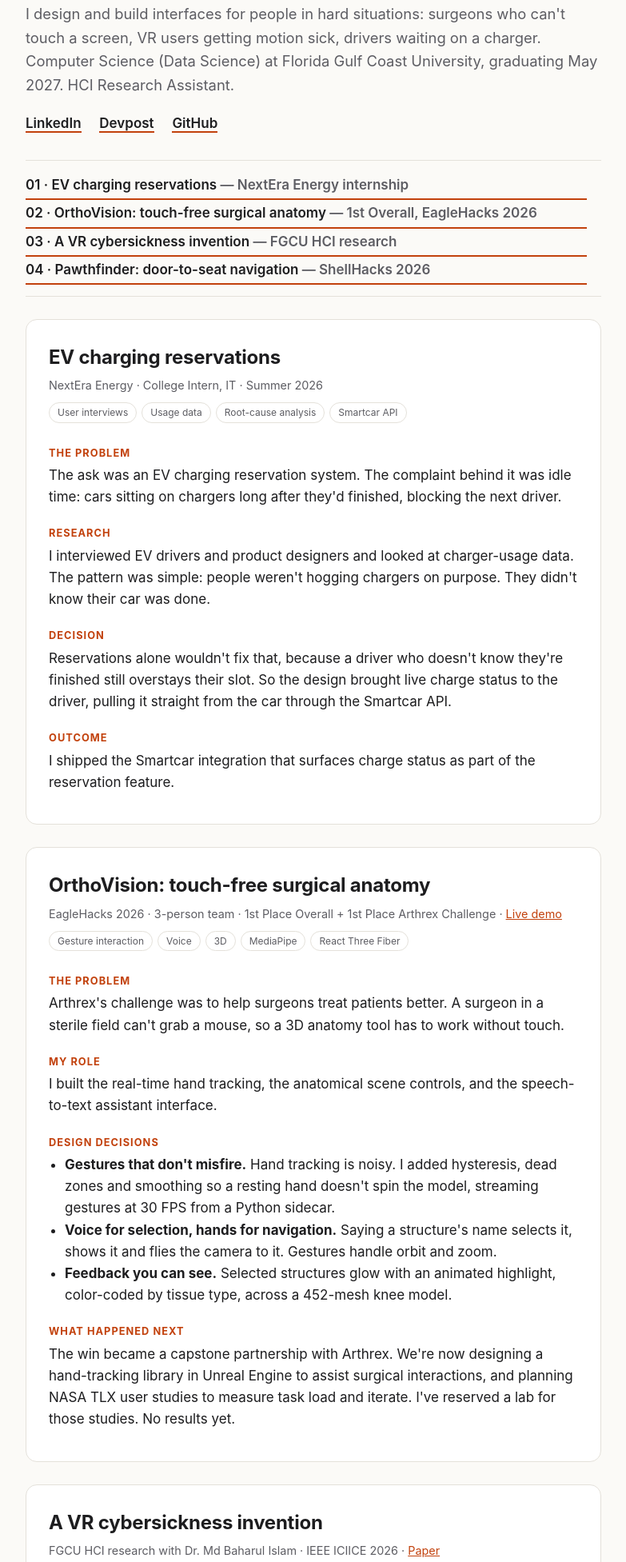
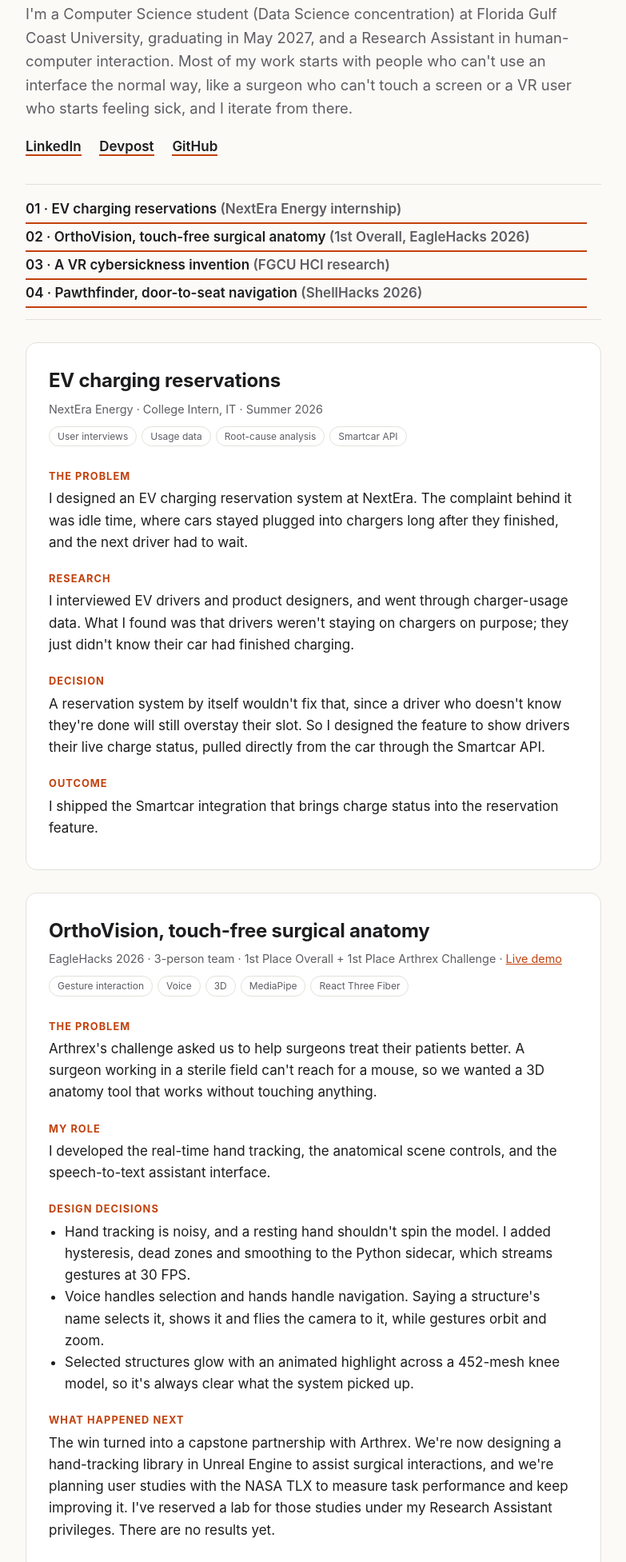
Before and after one commit to dennisr7/dennisr7.github.io, a plain HTML site: page index.html in a window 1280 px wide. Shown: the part 107-2060 px from the top of the page at 80% size, without its empty margins (248-1031 px from the left). Drawn offline with Linux system fonts and the light colour scheme.

Commit message:
Rewrite portfolio text in Dennis's voice

```diff
--- a/index.html
+++ b/index.html
@@ -33,7 +33,7 @@ a{color:var(--accent)}
 <main>
 <header>
 <h1>Dennis Ray Filho</h1>
-<p class="lede">I design and build interfaces for people in hard situations: surgeons who can't touch a screen, VR users getting motion sick, drivers waiting on a charger. Computer Science (Data Science) at Florida Gulf Coast University, graduating May 2027. HCI Research Assistant.</p>
+<p class="lede">I'm a Computer Science student (Data Science concentration) at Florida Gulf Coast University, graduating in May 2027, and a Research Assistant in human-computer interaction. Most of my work starts with people who can't use an interface the normal way, like a surgeon who can't touch a screen or a VR user who starts feeling sick, and I iterate from there.</p>
 <div class="links">
 <a href="https://www.linkedin.com/in/dennis-ray-filho-09258727b">LinkedIn</a>
 <a href="https://devpost.com/dennisr7">Devpost</a>
@@ -42,10 +42,10 @@ a{color:var(--accent)}
 </header>
 
 <nav class="toc">
-<a href="#ev">01 · EV charging reservations <span>— NextEra Energy internship</span></a>
-<a href="#ortho">02 · OrthoVision: touch-free surgical anatomy <span>— 1st Overall, EagleHacks 2026</span></a>
-<a href="#bcv">03 · A VR cybersickness invention <span>— FGCU HCI research</span></a>
-<a href="#paw">04 · Pawthfinder: door-to-seat navigation <span>— ShellHacks 2026</span></a>
+<a href="#ev">01 · EV charging reservations <span>(NextEra Energy internship)</span></a>
+<a href="#ortho">02 · OrthoVision, touch-free surgical anatomy <span>(1st Overall, EagleHacks 2026)</span></a>
+<a href="#bcv">03 · A VR cybersickness invention <span>(FGCU HCI research)</span></a>
+<a href="#paw">04 · Pawthfinder, door-to-seat navigation <span>(ShellHacks 2026)</span></a>
 </nav>
 
 <section class="case" id="ev">
@@ -53,31 +53,31 @@ a{color:var(--accent)}
 <div class="meta">NextEra Energy · College Intern, IT · Summer 2026</div>
 <span class="tag">User interviews</span><span class="tag">Usage data</span><span class="tag">Root-cause analysis</span><span class="tag">Smartcar API</span>
 <h3>The problem</h3>
-<p>The ask was an EV charging reservation system. The complaint behind it was idle time: cars sitting on chargers long after they'd finished, blocking the next driver.</p>
+<p>I designed an EV charging reservation system at NextEra. The complaint behind it was idle time, where cars stayed plugged into chargers long after they finished, and the next driver had to wait.</p>
 <h3>Research</h3>
-<p>I interviewed EV drivers and product designers and looked at charger-usage data. The pattern was simple: people weren't hogging chargers on purpose. They didn't know their car was done.</p>
+<p>I interviewed EV drivers and product designers, and went through charger-usage data. What I found was that drivers weren't staying on chargers on purpose; they just didn't know their car had finished charging.</p>
 <h3>Decision</h3>
-<p>Reservations alone wouldn't fix that, because a driver who doesn't know they're finished still overstays their slot. So the design brought live charge status to the driver, pulling it straight from the car through the Smartcar API.</p>
+<p>A reservation system by itself wouldn't fix that, since a driver who doesn't know they're done will still overstay their slot. So I designed the feature to show drivers their live charge status, pulled directly from the car through the Smartcar API.</p>
 <h3>Outcome</h3>
-<p>I shipped the Smartcar integration that surfaces charge status as part of the reservation feature.</p>
+<p>I shipped the Smartcar integration that brings charge status into the reservation feature.</p>
 </section>
 
 <section class="case" id="ortho">
-<h2>OrthoVision: touch-free surgical anatomy</h2>
+<h2>OrthoVision, touch-free surgical anatomy</h2>
 <div class="meta">EagleHacks 2026 · 3-person team · 1st Place Overall + 1st Place Arthrex Challenge · <a href="https://orthovision-seven.vercel.app">Live demo</a></div>
 <span class="tag">Gesture interaction</span><span class="tag">Voice</span><span class="tag">3D</span><span class="tag">MediaPipe</span><span class="tag">React Three Fiber</span>
 <h3>The problem</h3>
-<p>Arthrex's challenge was to help surgeons treat patients better. A surgeon in a sterile field can't grab a mouse, so a 3D anatomy tool has to work without touch.</p>
+<p>Arthrex's challenge asked us to help surgeons treat their patients better. A surgeon working in a sterile field can't reach for a mouse, so we wanted a 3D anatomy tool that works without touching anything.</p>
 <h3>My role</h3>
-<p>I built the real-time hand tracking, the anatomical scene controls, and the speech-to-text assistant interface.</p>
+<p>I developed the real-time hand tracking, the anatomical scene controls, and the speech-to-text assistant interface.</p>
 <h3>Design decisions</h3>
 <ul>
-<li><strong>Gestures that don't misfire.</strong> Hand tracking is noisy. I added hysteresis, dead zones and smoothing so a resting hand doesn't spin the model, streaming gestures at 30 FPS from a Python sidecar.</li>
-<li><strong>Voice for selection, hands for navigation.</strong> Saying a structure's name selects it, shows it and flies the camera to it. Gestures handle orbit and zoom.</li>
-<li><strong>Feedback you can see.</strong> Selected structures glow with an animated highlight, color-coded by tissue type, across a 452-mesh knee model.</li>
+<li>Hand tracking is noisy, and a resting hand shouldn't spin the model. I added hysteresis, dead zones and smoothing to the Python sidecar, which streams gestures at 30 FPS.</li>
+<li>Voice handles selection and hands handle navigation. Saying a structure's name selects it, shows it and flies the camera to it, while gestures orbit and zoom.</li>
+<li>Selected structures glow with an animated highlight across a 452-mesh knee model, so it's always clear what the system picked up.</li>
 </ul>
 <h3>What happened next</h3>
-<p>The win became a capstone partnership with Arthrex. We're now designing a hand-tracking library in Unreal Engine to assist surgical interactions, and planning NASA TLX user studies to measure task load and iterate. I've reserved a lab for those studies. No results yet.</p>
+<p>The win turned into a capstone partnership with Arthrex. We're now designing a hand-tracking library in Unreal Engine to assist surgical interactions, and we're planning user studies with the NASA TLX to measure task performance and keep improving it. I've reserved a lab for those studies under my Research Assistant privileges. There are no results yet.</p>
 </section>
 
 <section class="case" id="bcv">
@@ -85,22 +85,22 @@ a{color:var(--accent)}
 <div class="meta">FGCU HCI research with Dr. Md Baharul Islam · IEEE ICIICE 2026 · <a href="https://doi.org/10.1109/ICIICE69672.2026.11565340">Paper</a></div>
 <span class="tag">Hardware + software</span><span class="tag">Human factors</span><span class="tag">Provisional patent</span>
 <h3>The problem</h3>
-<p>Many people get motion sick in VR, and a fix is only useful if people will actually wear it.</p>
+<p>Many people get motion sick in VR, and a fix only helps if people will actually wear it.</p>
 <h3>The invention</h3>
 <ul>
-<li><strong>No extra headband.</strong> A clip mounts on the VR headset itself and holds a bone-conduction transducer against the mastoid. No per-user calibration.</li>
-<li><strong>Timed to the body, not the clock.</strong> Vibration fires at peaks of linear jerk, the moments of strongest visual-vestibular conflict, when sickness is most likely.</li>
-<li><strong>Works with what people already play.</strong> The host app runs alongside any SteamVR app, unmodified.</li>
+<li>A clip mounts on the VR headset itself and holds a bone-conduction transducer against the mastoid, so there's no extra headband and no per-user calibration.</li>
+<li>The vibration fires at peaks of linear jerk, which match the moments of strongest visual-vestibular conflict, when cybersickness is most likely.</li>
+<li>The host app runs alongside any SteamVR app without modifying it.</li>
 </ul>
-<p>I'm co-inventor with Dr. Islam on FGCU's provisional patent, and FGCU has committed to funding a utility patent. We are in the process of a full human-subjects study of the device.</p>
+<p>Dr. Islam and I are co-inventors on FGCU's provisional patent, and FGCU has committed full funding toward a utility patent. We are in the process of a full human-subjects study of the device.</p>
 </section>
 
 <section class="case" id="paw">
-<h2>Pawthfinder: door-to-seat navigation</h2>
+<h2>Pawthfinder, door-to-seat navigation</h2>
 <div class="meta">ShellHacks 2026 · team project · accessibility</div>
 <span class="tag">Accessibility</span><span class="tag">Simulation</span><span class="tag">PyBullet</span>
 <h3>The problem</h3>
-<p>Accessible crosswalks and curb ramps are expensive, so most streets lack them. The team's idea: make the safety check travel with the person, planning a robotaxi ride and the walk to it as one trip, with a robot guide dog for the walking part.</p>
+<p>Accessible crosswalks and curb ramps are expensive, so most streets don't have them. Our team's idea was to have the safety check travel with the person, planning a robotaxi ride and the walk to it as one trip, with a robot guide dog for the walking part.</p>
 <h3>My role</h3>
 <p>I built the PyBullet simulation of the guide dog leading a blind pedestrian on real Miami streets, using OpenStreetMap worlds, hazard data and A* replanning.</p>
 </section>
```
